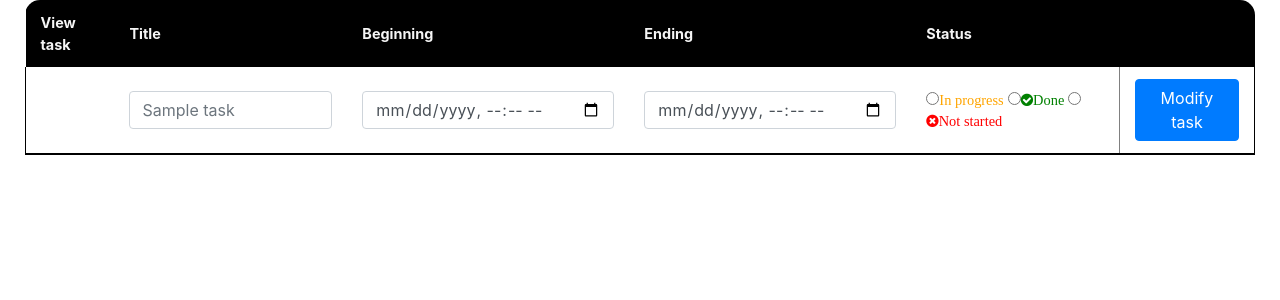
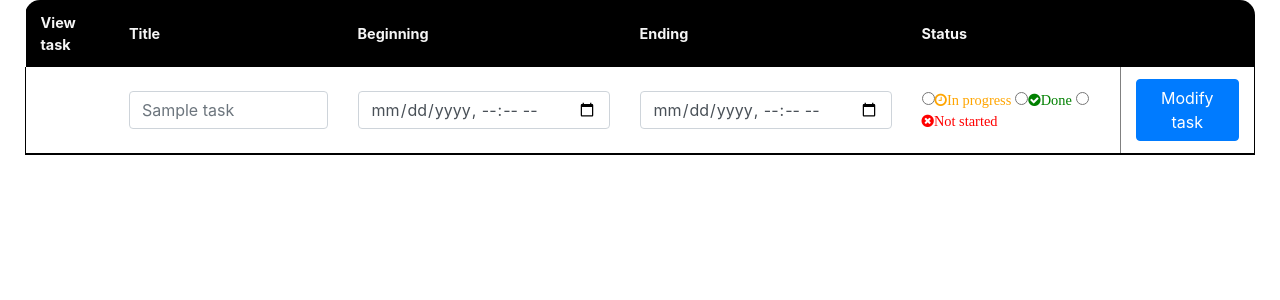
Before and after one commit to guillaumebgd/WEB_epytodo_2019, a Flask app: template app/templates/user_specific_task.html in a window 1280 px wide. Shown: the part 56-356 px from the top of the page. Run offline with Flask 2, Linux system fonts and the light colour scheme; the template is opened without the code that fills it: most values are stand-ins (such as "Sample title", 1, 10 or a date in 2020); parts of the project's set-up code (start-up, migrations or seed data) failed here and were passed over; some libraries are stand-ins or nearby versions.

Commit message:
[fix] another missing icon

```diff
--- a/app/templates/user_specific_task.html
+++ b/app/templates/user_specific_task.html
@@ -62,7 +62,7 @@
             <td><input type="datetime-local" name="Begin" class="form-control" placeholder="{{ task[2]}}" required></td>
             <td><input type="datetime-local" name="End" class="form-control" placeholder="{{ task[3]}}" required></td>
             <td>
-                <input type="radio" name="Status" value=0><i class="fa fa-clock" style="color:orange;">In progress</i>
+                <input type="radio" name="Status" value=0><i class="fa fa-clock-o" style="color:orange;">In progress</i>
                 <input type="radio" name="Status" value=1><i class="fa fa-check-circle" style="color:green;">Done</i>
                 <input type="radio" name="Status" value=2><i class="fa fa-times-circle" style="color:red;">Not started</i>
             </td>
```
